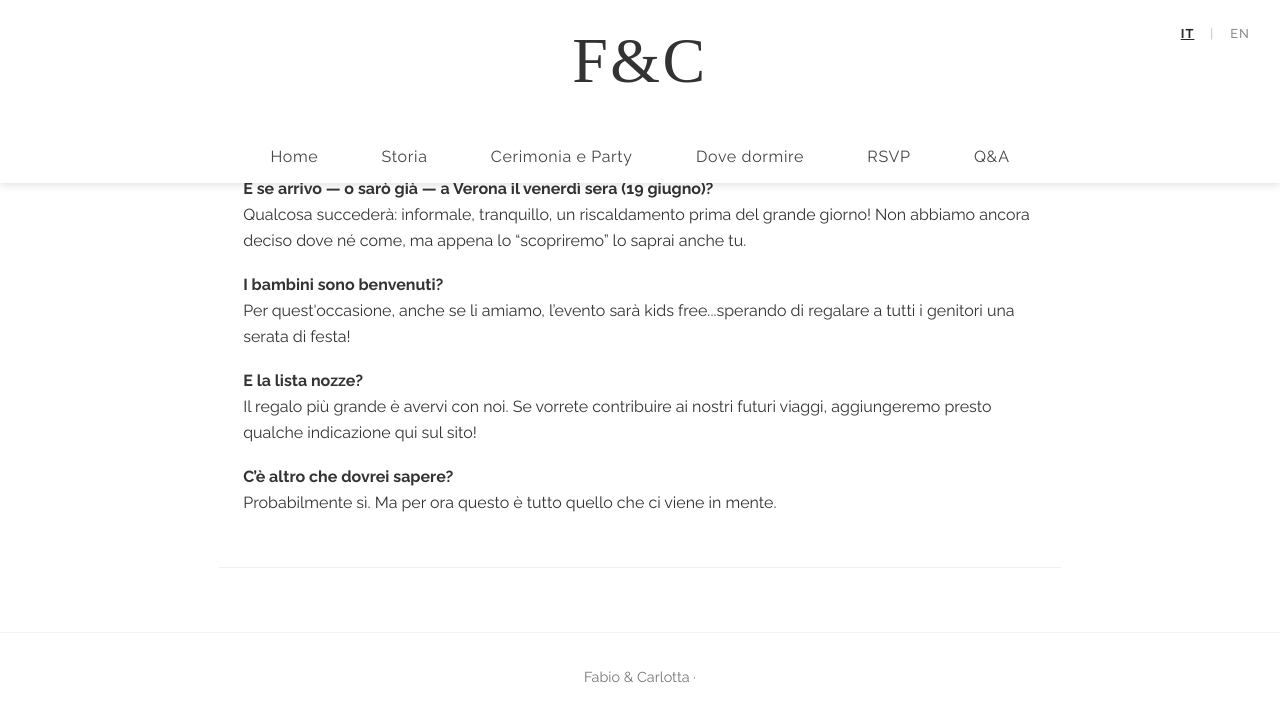
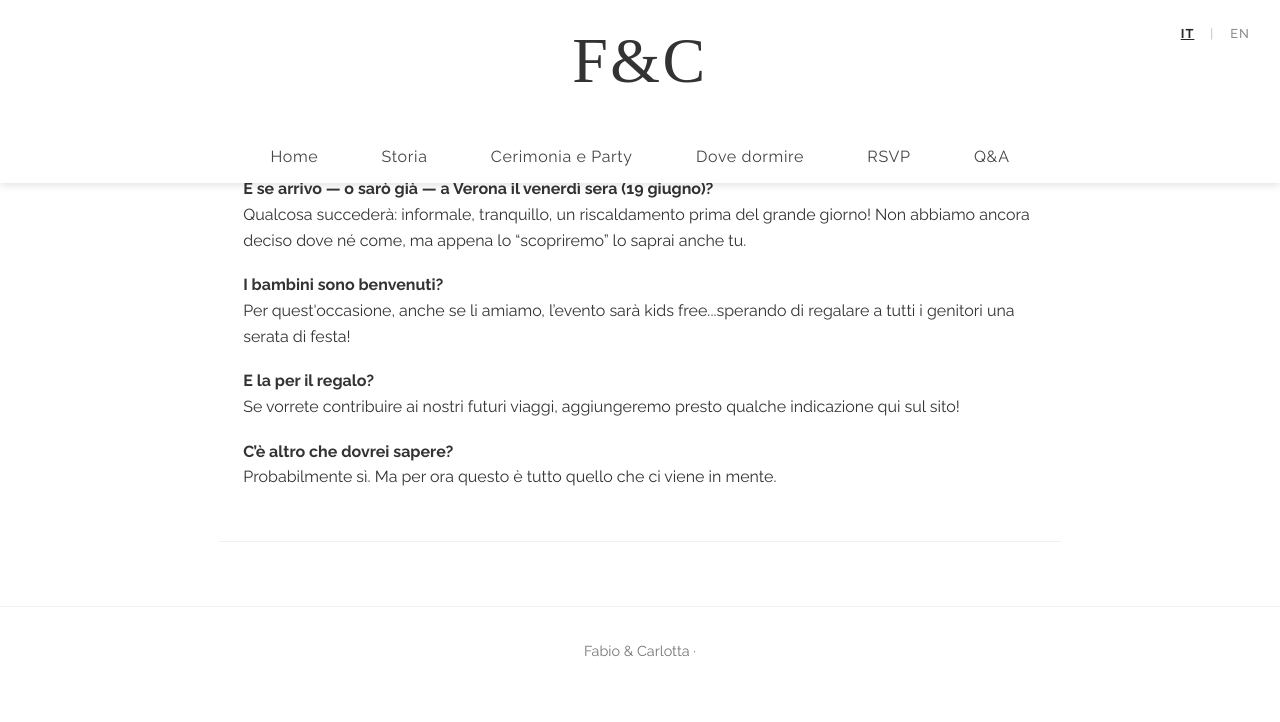
Before and after one commit to fabiolucidi/fabioecarlotta.github.io, a Jekyll site: the page built from index.md, in a window 1280 px wide and 900 px high, scrolled down 4474 px. Shown: the top 722 px of the window. Built offline with Jekyll 4.4.1, drawn with Linux system fonts in a browser that asks for light colours; nearby versions of some CDN libraries; some web fonts are replaced.

Commit message:
Q&A wording ITA/ENG adj.

```diff
--- a/_includes/en/qa.html
+++ b/_includes/en/qa.html
@@ -32,8 +32,7 @@
             <li><b>Are children welcome?</b><br>
                 For this occasion, as much as we love them, the event will be kids-free, hoping to give all parents a well-deserved night off!</li>
 
-            <li><b>What about the wedding registry?</b><br>
-                The greatest gift is having you with us.
+            <li><b>What about the wedding gift?</b><br>
                 If you’d like to contribute to our future travels, we’ll be adding more details here soon.</li>
 
             <li><b>Is there anything else I should know?</b><br>
--- a/_includes/it/qa.html
+++ b/_includes/it/qa.html
@@ -31,8 +31,7 @@
             <li><b>I bambini sono benvenuti?</b><br>
             Per quest'occasione, anche se li amiamo, l’evento sarà kids free...sperando di regalare a tutti i genitori una serata di festa!</li>
 
-            <li><b>E la lista nozze?</b><br>
-            Il regalo più grande è avervi con noi.
+            <li><b>E la per il regalo?</b><br>
             Se vorrete contribuire ai nostri futuri viaggi, aggiungeremo presto qualche indicazione qui sul sito!</li>
 
             <li><b>C’è altro che dovrei sapere?</b><br>
```
